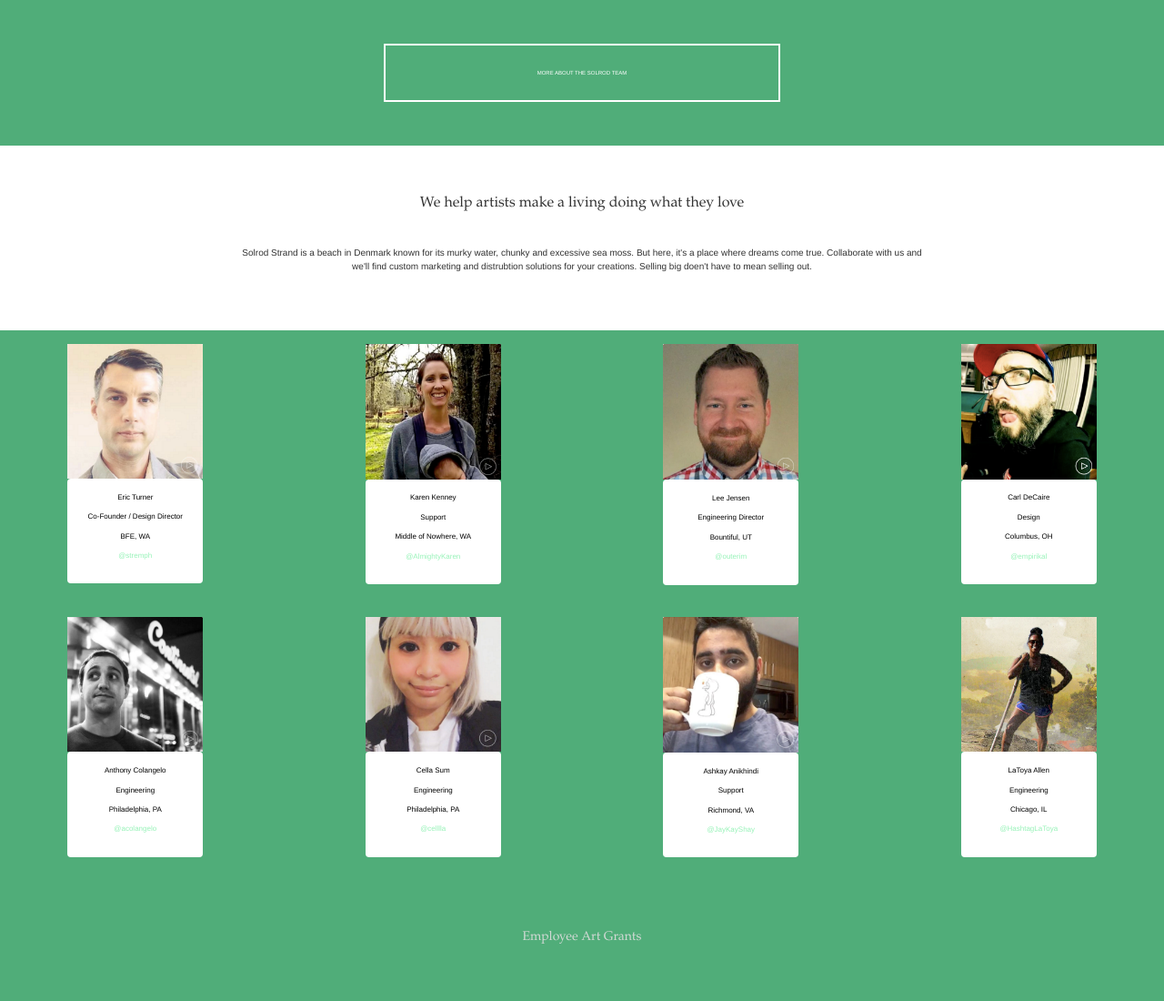
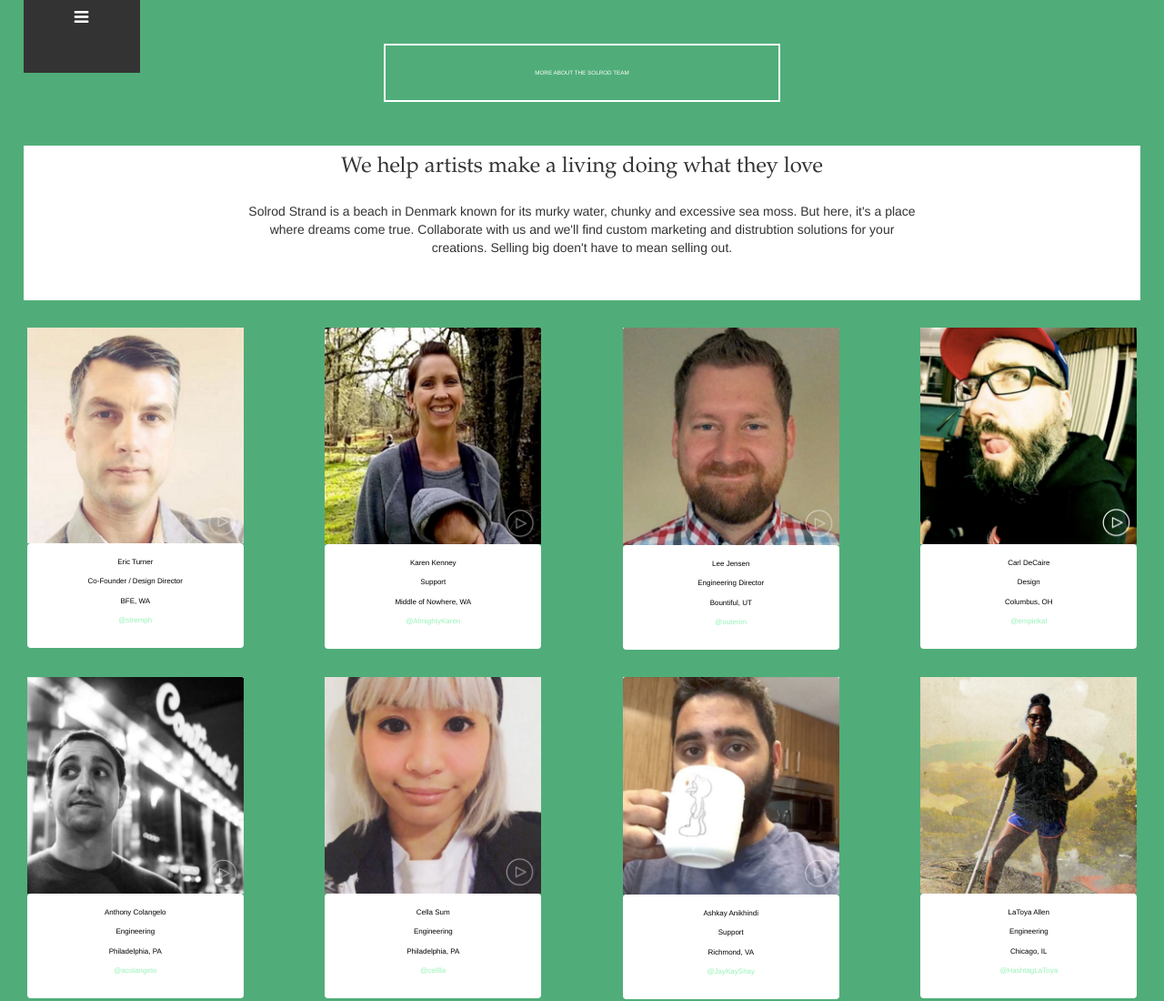
Before and after one commit to wdooley827/assignment-08, a plain HTML site: page index.html in a window 1280 px wide. Shown: the top 1100 px of the page at 91% size. Drawn offline with nearby package versions, Linux system fonts and the light colour scheme.

Commit message:
version 3

```diff
--- a/index.html
+++ b/index.html
@@ -8,7 +8,12 @@
       <link rel="stylesheet" href="https://cdnjs.cloudflare.com/ajax/libs/font-awesome/4.6.3/css/font-awesome.min.css">
       <link rel="stylesheet" href="./css/styles.css">
    </head>
-
+<!--add nav-bar_small class and nav-bar_full class-->
+   <nav class="nav-bar">
+     <span class="nav__icon">
+       <i class="fa fa-bars" aria-hidden="true"></i>
+     </span>
+   </nav>
    <header>
      <div class="jumbotron text-center header-style">
        <div class="box-border">
@@ -20,9 +25,11 @@
    <body>
       <div id="app-container">
         <section class="introduction">
-          <div class="jumbotron text-center intro-style">
+          <div class="intro-box">
+          <div class="jumbotron text-center intro-style screen">
             <h1>We help artists make a living doing what they love</h1>
             <p>Solrod Strand is a beach in Denmark known for its murky water, chunky and excessive sea moss. But here, it's a place where dreams come true. Collaborate with us and we'll find custom marketing and distrubtion solutions for your creations. Selling big doen't have to mean selling out.</p>
+          </div>
           </div>
         </section>
         <section class="profiles column-container text-center">
@@ -63,7 +70,7 @@
               <span class="thumb__link"><p>@empirikal</p></span>
               </a>
             </div>
-            </div>
+          </div>
             <div class="row">
             <div class="col-xs-12 col-sm-12 col-md-3">
               <img src="./images/solrod-profile-pic-5-anthony.png">
@@ -102,7 +109,6 @@
               </a>
             </div>
           </div>
-          </div>
         </section>
         <section class="middle">
           <div class="jumbotron text-center middle-style">
@@ -110,6 +116,7 @@
             <p>The Solrod Strand Employee Art Grant provides a way for all our employees to broaden their artistic horizons and pursue personal projects that are burning a fire in their belly. Here's a look at what they're working on now.</p>
           </div>
         </section>
+        <!--add section for hidden image on screen size 768-->
         <section class="projects column-container text-center">
           <div class="row">
             <div class="col-xs-12 col-sm-12 col-md-6">
--- a/scss/_header.scss
+++ b/scss/_header.scss
@@ -8,5 +8,19 @@
   margin: 0 33%;
   color: #fff;
   padding: 2% 0;
-  font-size: 6px;
+  font-size: 45%;
 }
+.nav__icon{
+	position: fixed;
+	top: 0;
+	left: 2%;
+	height: 10%;
+	width: 10%;
+
+	text-align: center;
+	padding-top: 6px;
+	color: #fff;
+	background: #333;
+	z-index: 1000;
+	font-size: 130%;
+}
--- a/scss/_profiles.scss
+++ b/scss/_profiles.scss
@@ -6,6 +6,12 @@
   width: 50%;
   margin:0 25%;
   margin-top: 5%;
+  @media screen and (min-width: 768px){
+    width: 80%;
+    margin: auto;
+    padding: 0;
+    margin-top: 10%;
+    }
 }
 
 .thumb__details{
@@ -16,8 +22,15 @@
   padding: 5% 0;
   color: black;
   height: 10%;
-  font-size: 8px;
+  font-size: 50%;
 }
 .thumb__link{
   color: #97F2B8;
 }
+
+.thumbnail{
+  @media screen and (min-width:768px){
+    width: 80%;
+    margin: auto;
+  }
+}
--- a/scss/_projects.scss
+++ b/scss/_projects.scss
@@ -14,10 +14,12 @@
   border: none;
   padding: 3% 0;
   height: 10%;
-  font-size: 8px;
-  color: black;
+  font-size: 50%;
+  color: #DBDBDB;
   margin-bottom: 5%;
 }
 .project__details h1{
-  font-size: 12px;
+  font-size: 100%;
+  font-weight: 700;
+  color: #919191;
 }
--- a/scss/_section.scss
+++ b/scss/_section.scss
@@ -1,19 +1,36 @@
 .intro-style{
   background: #fff;
   margin: 0 20%;
+  @media screen and (min-width: 768px){
+    margin: 0 2%;
+  }
 }
 .intro-style h1{
-  font-size: 16px;
+  font-size: 90%;
   font-family: "Palatino";
   font-weight: 100;
   margin-top: 1%;
+  @media screen and (min-width: 768px){
+    font-size: 170%;
+    margin-top: -3%;
+    margin-bottom: -1%;
+  }
 }
 
 .intro-style p{
-  font-size: 10px;
+  font-size: 70%;
   margin-top: 5%;
+  @media screen and (min-width: 768px){
+    font-size: 100%;
+    margin: 0 20%;
+    padding-top: 3%;
+  }
 }
-
+.intro-box {
+  @media screen and (min-width: 768px){
+    background: #50AD79;
+  }
+}
 .middle-style{
   background: #50AD79;
   margin: auto;
@@ -21,15 +38,16 @@
 }
 
 .middle-style h1{
-  font-size: 14px;
+  font-size: 90%;
   font-family: "Palatino";
   font-weight: 0;
   margin-top: 1%;
 }
 
 .middle-style p{
-  font-size: 10px;
+  font-size: 70%;
   margin-top: 5%;
+  margin: 0 5%;
 }
 
 .botttom{
@@ -43,19 +61,18 @@
 	position: relative;
 }
 .size{
-  height: 200px;
+  height: 100%;
 }
 .btn-custom{
   width: 90%;
   margin: 10% 5%;
   background: #677EA1;
   border: 1px solid #677EA1;
-  height: 50px;
   line-height: 25px;
 }
 
 .bottom a{
-  font-size: 8px;
+  font-size: 45%;
   font-weight: 100;
   letter-spacing: 1px;
 }
```
Also changed, not shown: css/styles.css, 1 other file.
